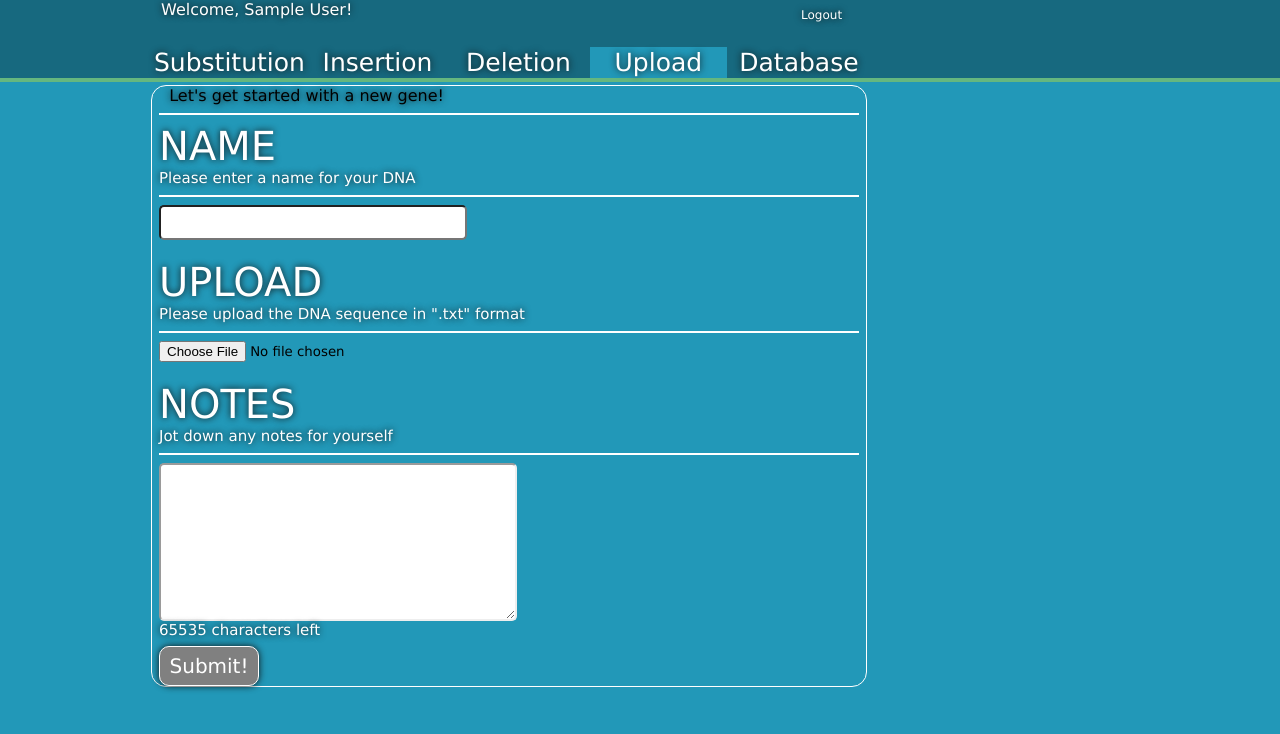
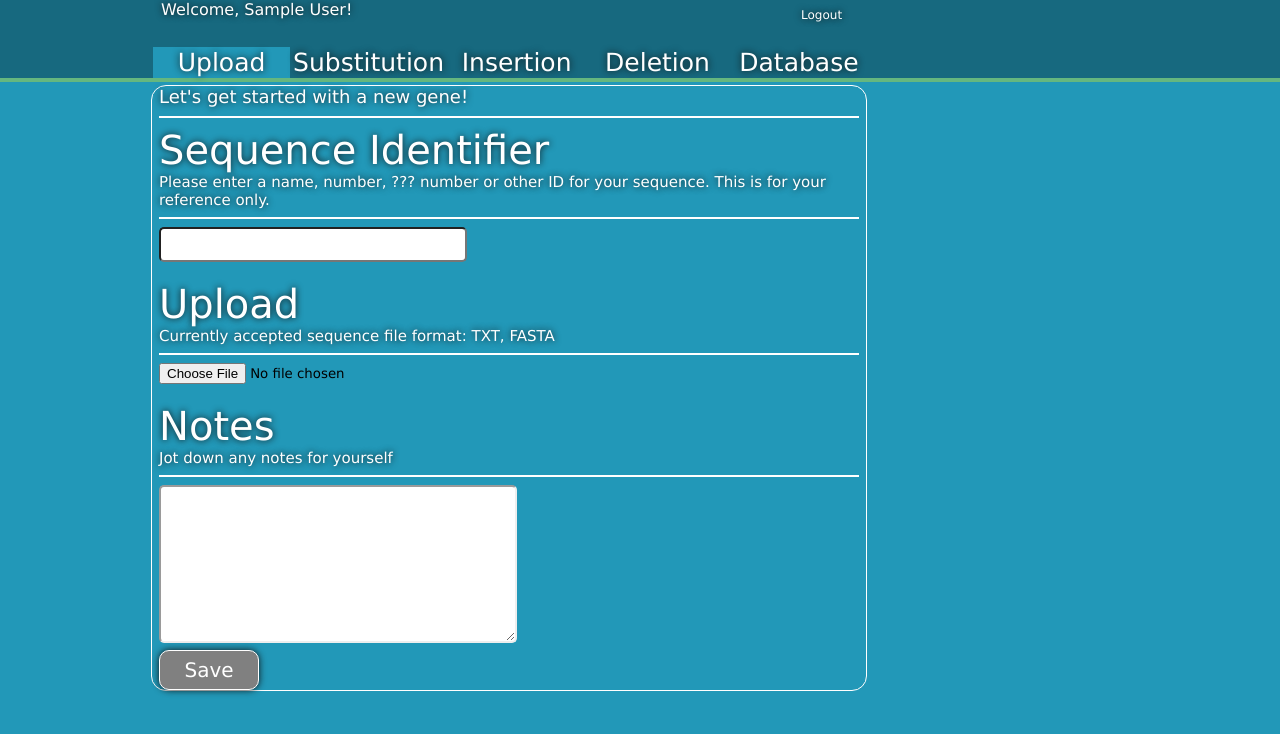
Before and after one commit to ishunyu/MAT, a PHP site: page /MAT/upload/upload.php in a window 1280 px wide. Shown: the top 734 px of the page. Run offline with PHP 8.4, Linux system fonts and the light colour scheme; the visitor is signed in with stand-in values (Sample User, id 1); data that the repository does not hold is empty.

Commit message:
Finished working tonight.

```diff
--- a/classes/class_files.php
+++ b/classes/class_files.php
@@ -1,6 +1,10 @@
 <?php
-	function getDataFromTempFile($path) {
+	function getDataFromTempFile($path, $extension) {
 		$fileHandle = fopen($path, "r");	// Creates the file pointer
+
+    if(strtolower($extension) == "fasta") { // The case where the extension is .fasta
+      fgets($fileHandle);
+    }
 		$fileData = fread($fileHandle, fileSize($path));	// Imports the data from file
 
 		return $fileData;
--- a/deletion/deletion.php
+++ b/deletion/deletion.php
@@ -20,11 +20,11 @@
     <!-- NAV BAR-->
     <table class="navBar">
       <tr>
+        <td class="navBarItem"><a class="navBarItem textShadow" id=""href="../upload/upload.php">Upload</a></td>
         <td class="navBarItem"><a class="navBarItem textShadow" id="" href="../substitution/substitution.php">Substitution</a></td>
         <td class="navBarItem"><a class="navBarItem textShadow" id="" href="../insertion/insertion.php">Insertion</a></td>
         <td class="navBarItem"><a class="navBarItem textShadow" id=""href="../deletion/deletion.php">Deletion</a></td>
-        <td class="navBarItem"><a class="navBarItem textShadow" id=""href="../upload/upload.php">Upload</a></td>
-        <td class="navBarItem"><a class="navBarItem textShadow" id=""href="../manage/specification.php">Database</a></td>
+        <td class="navBarItem"><a class="navBarItem textShadow" id=""href="../manage/database.php">Database</a></td>
       </tr>
     </table>
   </div>
--- a/headers/databaseConfig.php
+++ b/headers/databaseConfig.php
@@ -5,5 +5,5 @@ require_once "globalVariables.php";
   $connection = mysql_connect($hostName, $username, $password) or die("Cannot connect to SQL");
 
 // Connect to our database
-  mysql_select_db($MATDatabaseName) or die("Cannot create databse</br>");
+  mysql_select_db($MATDatabaseName) or die("Cannot create database</br>");
 ?>
--- a/headers/geneDisplay.php
+++ b/headers/geneDisplay.php
@@ -23,6 +23,7 @@ if(isset($_SESSION['lastGeneId'])) {
   else {
     $gene0to30 = $gene;
   }
+  $gene0to30 = "(".$gene0to30.")";
 }
 
 function hidden_value($geneId) {
--- a/insertion/insertion.php
+++ b/insertion/insertion.php
@@ -20,17 +20,17 @@
       <!-- NAV BAR-->
       <table class="navBar">
         <tr>
+          <td class="navBarItem"><a class="navBarItem textShadow" id=""href="../upload/upload.php">Upload</a></td>
           <td class="navBarItem"><a class="navBarItem textShadow" id="" href="../substitution/substitution.php">Substitution</a></td>
           <td class="navBarItem"><a class="navBarItem textShadow" id="" href="../insertion/insertion.php">Insertion</a></td>
           <td class="navBarItem"><a class="navBarItem textShadow" id=""href="../deletion/deletion.php">Deletion</a></td>
-          <td class="navBarItem"><a class="navBarItem textShadow" id=""href="../upload/upload.php">Upload</a></td>
-          <td class="navBarItem"><a class="navBarItem textShadow" id=""href="../manage/specification.php">Database</a></td>
+          <td class="navBarItem"><a class="navBarItem textShadow" id=""href="../manage/database.php">Database</a></td>
         </tr>
       </table>
     </div>
       <!-- CONTENT-->
       <div class="contentContainer roundCorners">
-      sd
+
       </div>
     </div>
 
--- a/manage/manage.php
+++ /dev/null
@@ -1,5 +0,0 @@
-<?php
-
-header("location:specification.php");
-
-?>
--- a/scripts/upload.js
+++ b/scripts/upload.js
@@ -6,9 +6,9 @@ function check_upload() {
   var geneName = document.getElementById("geneName").value;  // Get the dna title
   var geneFile = document.getElementById("uploadedFile").value; // Get the file name
   var ext = geneFile.split('.').pop();
+  ext = ext.toLowerCase();
 
-
-  if(geneName.length == 0 || geneFile.length < 4 || (ext != "txt")) { // check to see if title is in range and filename is okay
+  if(geneName.length == 0 || geneFile.length < 4 || !(ext == "txt" || ext == "fasta")) { // check to see if title is in range and filename is okay
     if(geneName.length == 0) {
       document.getElementById("geneNameWarning").innerHTML = "Name needs to be at least 6 characters!";
     }
@@ -61,3 +61,17 @@ function word_count() {
   length = document.getElementById("geneNotes").getAttribute("maxlength") - length;
   document.getElementById("wordCount").innerHTML= length + " characters left";;
 }
+
+function word_count_popup(event) {
+  var length = document.getElementById("geneNotes").value.length;
+  var maxlength = document.getElementById("geneNotes").getAttribute("maxlength");
+  if(length == maxlength) {
+    if(event.ctrlKey || event.shiftKey || event.altKey) {
+      return;
+    }
+
+    if(event.keyCode < 37  || event.keyCode > 40) {
+      alert("Sorry! The max number of characters is " + maxlength + ".");
+    }
+  }
+}
--- /dev/null
+++ b/styles/database.css
@@ -0,0 +1,4 @@
+td.centeredTable {
+  vertical-align: center;
+  text-align: center;
+}
--- a/styles/main.css
+++ b/styles/main.css
@@ -121,7 +121,7 @@ input.inputBoxStyle{
   border-radius: 5px 5px 5px 5px;
 }
 
-span.formLabel {
+.formLabel {
   font-size:20px;
   color:white;
 }
--- a/styles/specification.css
+++ b/styles/specification.css
@@ -23,10 +23,9 @@ div.specificationLabel {
   height: 40px;
   color: white;
 
-  font-size: 18px;
+  font-size: 20px;
 
   text-align: center;
-
 
   border-style: solid;
   border-width: 0px;
--- a/styles/upload.css
+++ b/styles/upload.css
@@ -21,7 +21,7 @@ textarea#geneNotes {
   height: 150px;
   max-width: 350px;
   max-height: 150px;
-  font-size: 20px;
+  font-size: 16px;
   font-family:"lucida grande",tahoma,verdana,arial,sans-serif;
 
   border: 2px inset;
--- a/substitution/substitution.php
+++ b/substitution/substitution.php
@@ -29,11 +29,11 @@
       <!-- NAV BAR-->
       <table class="navBar">
         <tr>
+          <td class="navBarItem"><a class="navBarItem textShadow" id="" href="../upload/upload.php">Upload</a></td>
           <td class="navBarItem selectedNavBarItem"><a class="navBarItem textShadow" id="" href="../substitution/substitution.php">Substitution</a></td>
           <td class="navBarItem"><a class="navBarItem textShadow" id="" href="../insertion/insertion.php">Insertion</a></td>
           <td class="navBarItem"><a class="navBarItem textShadow" id="" href="../deletion/deletion.php">Deletion</a></td>
-          <td class="navBarItem"><a class="navBarItem textShadow" id="" href="../upload/upload.php">Upload</a></td>
-          <td class="navBarItem"><a class="navBarItem textShadow" id="" href="../manage/specification.php">Database</a></td>
+          <td class="navBarItem"><a class="navBarItem textShadow" id="" href="../manage/database.php">Database</a></td>
         </tr>
       </table>
     </div>
--- a/upload/processUserFile.php
+++ b/upload/processUserFile.php
@@ -29,7 +29,7 @@ if(mysql_num_rows($geneListQuery) > 0) {
 }
 else {
   // Retrieving file from server space
-  $fileData = getDataFromTempFile($_FILES['uploadedFile']['tmp_name']);
+  $fileData = getDataFromTempFile($_FILES['uploadedFile']['tmp_name'], pathinfo($_FILES['uploadedFile']['name'], PATHINFO_EXTENSION));
   $cleanData = cleanUploadedData($fileData);
 
   // Store information into genelisttable
@@ -56,7 +56,7 @@ else {
 
   $_SESSION['lastGeneId'] = $geneId; // Store lastGeneId into as a session variable
 
-  header("location:../manage/specification.php");
+  header("location:../manage/database.php");
 
   /*
   // Creates the new client directory
--- a/upload/upload.php
+++ b/upload/upload.php
@@ -26,42 +26,42 @@
         <!-- NAV BAR-->
         <table class="navBar">
           <tr>
+            <td class="navBarItem selectedNavBarItem"><a class="navBarItem textShadow" id=""href="../upload/upload.php">Upload</a></td>
             <td class="navBarItem"><a class="navBarItem textShadow" id="" href="../substitution/substitution.php">Substitution</a></td>
             <td class="navBarItem"><a class="navBarItem textShadow" id="" href="../insertion/insertion.php">Insertion</a></td>
             <td class="navBarItem"><a class="navBarItem textShadow" id=""href="../deletion/deletion.php">Deletion</a></td>
-            <td class="navBarItem selectedNavBarItem"><a class="navBarItem textShadow" id=""href="../upload/upload.php">Upload</a></td>
-            <td class="navBarItem"><a class="navBarItem textShadow" id=""href="../manage/specification.php">Database</a></td>
+            <td class="navBarItem"><a class="navBarItem textShadow" id=""href="../manage/database.php">Database</a></td>
           </tr>
         </table>
       </div>
       <!-- CONTENT-->
       <div class="generalContentContainer roundCorners">
-        <span id="uploadTitleBox" class="textShadow">
+        <span id="uploadTitleBox" class="warningFormat textShadow">
         <? checkIfGenesExist($geneListTableName); ?>
         </span>
         <form id="geneUploadForm" enctype="multipart/form-data" method="POST" action="processUserFile.php" onsubmit="return check_upload();">
-          <span class="titleFormat textShadow">NAME</span><br/>
-          <span class="detailFormat textShadow">Please enter a name for your DNA</span>
+          <span class="titleFormat textShadow">Sequence Identifier</span><br/>
+          <span class="detailFormat textShadow">Please enter a name, number, ??? number or other ID for your sequence. This is for your reference only.</span>
           <hr>
           <input type="text" name="geneName" id="geneName"  class="inputBoxStyle" maxlength="30" />
           <span id="geneNameWarning" class="warningFormat textShadow"></span>
           <br/><br/>
 
-          <span class="titleFormat textShadow">UPLOAD</span><br/>
-          <span class="detailFormat textShadow">Please upload the DNA sequence in ".txt" format</span>
+          <span class="titleFormat textShadow">Upload</span><br/>
+          <span class="detailFormat textShadow">Currently accepted sequence file format: TXT, FASTA</span>
           <hr>
           <input type="file" name="uploadedFile" id="uploadedFile"/>
           <span id="uploadFileWarning" class="warningFormat textShadow"></span>
           <br/><br/>
 
-          <span class="titleFormat textShadow">NOTES</span><br/>
+          <span class="titleFormat textShadow">Notes</span><br/>
           <span class="detailFormat textShadow">Jot down any notes for yourself</span>
           <hr>
-          <textarea id="geneNotes" name="geneNotes" maxlength="65535" onkeyup="word_count();"></textarea>
+          <textarea id="geneNotes" name="geneNotes" maxlength="65535" onkeyup="word_count_popup(event);"></textarea>
           <br/>
 
-          <span id="wordCount" class="detailFormat textShadow" >65535 characters left</span><br/>
-          <input type="submit" value="Submit!" id="uploadSubmitButton" class="submitButton"/>
+          <!--span id="wordCount" class="detailFormat textShadow" >65535 characters left</span><br/-->
+          <input type="submit" value="Save" id="uploadSubmitButton" class="submitButton"/>
         </form>
 
       </div>
--- a/upload/uploadInc.php
+++ b/upload/uploadInc.php
@@ -13,7 +13,7 @@ function checkIfGenesExist($my_tableName) {
 
   // Check to see if there's a gene with the same name
   if(mysql_num_rows($geneListQuery) == 0) {
-    echo "&nbsp;&nbsp;Let's get started with a new gene!<hr>";
+    echo "Let's get started with a new gene!<hr>";
   }
   else {
 
```
Also changed, not shown: manage/database.php (added, +52 -0 lines), manage/databaseInc.php (added, +22 -0 lines), manage/specification.php (+5 -5 lines), scripts/specifications.js (+12 -1 lines).
